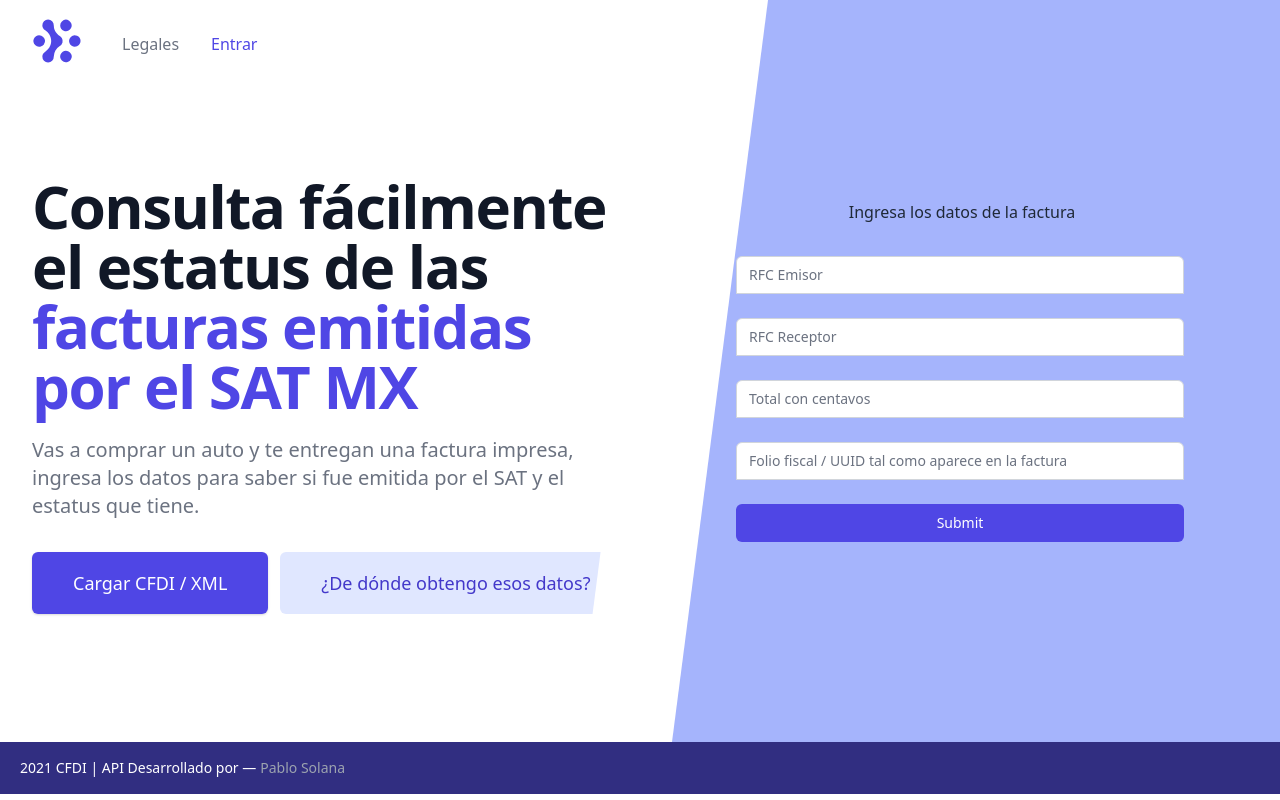
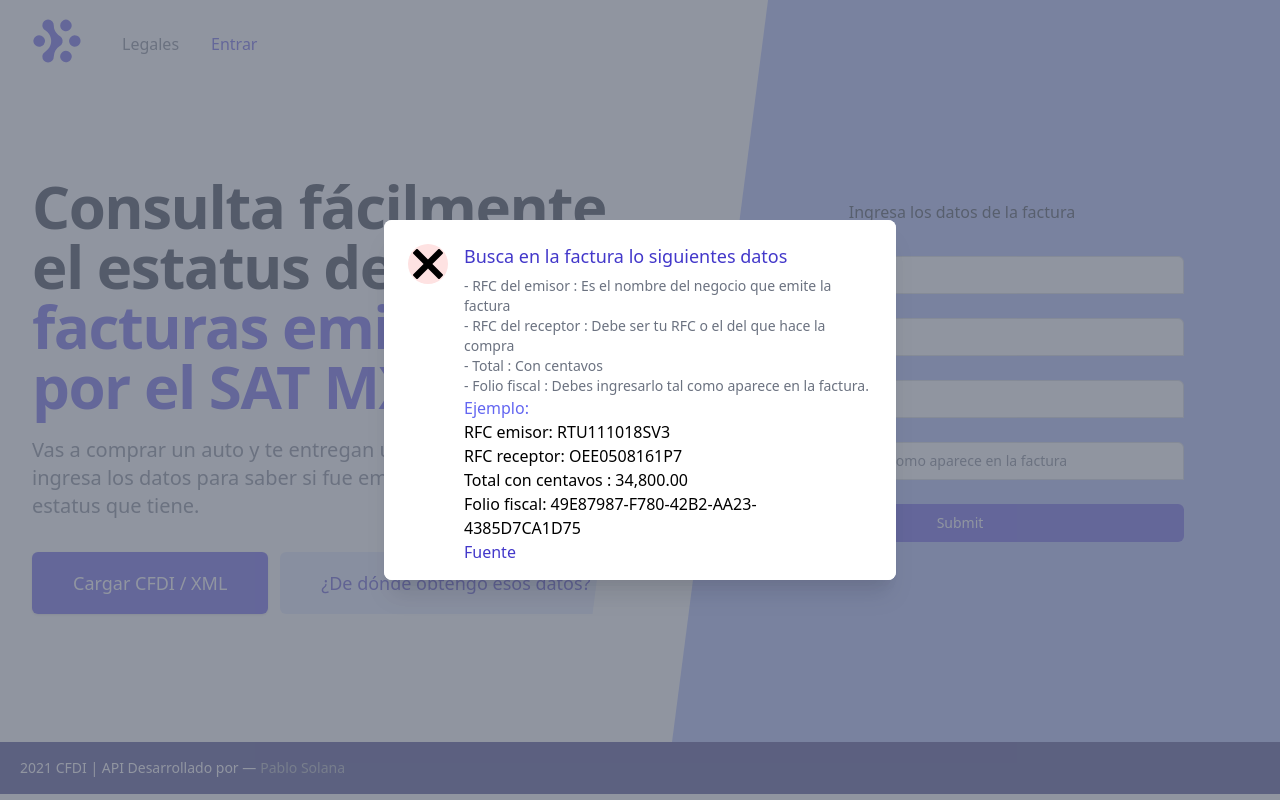
Before and after one commit to juanpablosolana/cfdiAPI, a Next.js app: page / in a window 1280 px wide. Both pictures are taken after a click on the link "¿De dónde obtengo esos datos?". Built offline with nearby package versions, Linux system fonts and the light colour scheme.

Commit message:
modal ok

```diff
--- a/components/Header/index.js
+++ b/components/Header/index.js
@@ -1,10 +1,15 @@
 import Image from 'next/image'
-import Link from 'next/link'
+// import Link from 'next/link'
 import Form from '../Form'
+import HelpInfo from '../HelpInfo'
+import { useState } from 'react'
 
 const Header = () => {
+ const [isOpen, setIsOpen] = useState(false)
+
   return (
     <div className="relative bg-white overflow-hidden">
+      <HelpInfo state={isOpen} setState={setIsOpen} />
       <div className="max-w-7xl mx-auto max-h-screen">
         <div className="relative z-10 pb-8 bg-white sm:pb-16 md:pb-20 lg:max-w-2xl lg:w-full lg:pb-28 xl:pb-32">
           <svg className="hidden lg:block absolute right-0 inset-y-0 h-full w-48 text-white transform translate-x-1/2" fill="currentColor" viewBox="0 0 100 100" preserveAspectRatio="none" aria-hidden="true">
@@ -75,7 +80,7 @@ const Header = () => {
                     Cargar CFDI / XML
                   </a>
                 </div>
-                <div className="mt-3 sm:mt-0 sm:ml-3">
+                <div className="mt-3 sm:mt-0 sm:ml-3" onClick={()=>setIsOpen(true)}>
                   <a href="#" className="w-full flex items-center justify-center px-8 py-3 border border-transparent text-base font-medium rounded-md text-indigo-700 bg-indigo-100 hover:bg-indigo-200 md:py-4 md:text-lg md:px-10">
                     ¿De dónde obtengo esos datos?
                   </a>
--- a/components/HelpInfo/index.js
+++ b/components/HelpInfo/index.js
@@ -1,48 +1,89 @@
-const HelpInfo=()=>{
-  return(
-    <div className="help-info">
-      <div className="help-info-title">
-        <h3>Help</h3>
-      </div>
-      <div className="help-info-content">
-        <p>
-          <span className="help-info-content-title">
-            <b>How to use the app?</b>
-          </span>
-          <br/>
-          <span className="help-info-content-text">
-            <b>1. </b>
-            <span>
-              <b>Login</b>
-              <br/>
-              <span>
-                <b>1.1 </b>
-                <span>
-                  <b>Sign in</b>
-                  <br/>
-                  <span>
-                    <b>1.1.1 </b>
-                    <span>
-                      <b>Sign in with your account</b>
-                      <br/>
-                      <span>
-                        <b>
-                          <span>
-                            <b>
+import React, { useEffect, useState } from "react";
+import ReactDOM from "react-dom";
 
-                            </b>
-                          </span>
-                        </b>
-                      </span>
-                    </span>
-                  </span>
-                </span>
-              </span>
-            </span>
-          </span>
-        </p>
-      </div>
-    </div>
-  )
+function HelpInfo({ state, setState }) {
+  const [isBrowser, setIsBrowser] = useState(false);
+
+  useEffect(() => {
+    setIsBrowser(state);
+  }, [state]);
+
+  if (isBrowser) {
+    return ReactDOM.createPortal(
+
+      <div className="fixed z-10 inset-0 overflow-y-auto" aria-labelledby="modal-title" role="dialog" aria-modal="true">
+        <div className="flex items-end justify-center min-h-screen pt-4 px-4 pb-20 text-center sm:block sm:p-0">
+          <div className="fixed inset-0 bg-gray-500 bg-opacity-75 transition-opacity" aria-hidden="true"></div>
+          <span className="hidden sm:inline-block sm:align-middle sm:h-screen" aria-hidden="true">&#8203;</span>
+          <div className="inline-block align-bottom bg-white rounded-lg text-left overflow-hidden shadow-xl transform transition-all sm:my-8 sm:align-middle sm:max-w-lg sm:w-full">
+            <div className="bg-white px-4 pt-5 pb-4 sm:p-6 sm:pb-4">
+              <div className="sm:flex sm:items-start">
+                <div className="mx-auto flex-shrink-0 flex items-center justify-center h-12 w-12 rounded-full bg-red-100 sm:mx-0 sm:h-10 sm:w-10" onClick={_ => { setIsBrowser(false), setState(false) }}>
+                  <svg
+                    xmlns="http://www.w3.org/2000/svg"
+                    width="512"
+                    height="512"
+                    enableBackground="new 0 0 512 512"
+                    version="1.1"
+                    viewBox="0 0 512 512"
+                    xmlSpace="preserve"
+                    className="cursor-pointer"
+                  >
+                    <path d="M443.6 387.1L312.4 255.4l131.5-130c5.4-5.4 5.4-14.2 0-19.6l-37.4-37.6c-2.6-2.6-6.1-4-9.8-4-3.7 0-7.2 1.5-9.8 4L256 197.8 124.9 68.3c-2.6-2.6-6.1-4-9.8-4-3.7 0-7.2 1.5-9.8 4L68 105.9c-5.4 5.4-5.4 14.2 0 19.6l131.5 130L68.4 387.1c-2.6 2.6-4.1 6.1-4.1 9.8 0 3.7 1.4 7.2 4.1 9.8l37.4 37.6c2.7 2.7 6.2 4.1 9.8 4.1 3.5 0 7.1-1.3 9.8-4.1L256 313.1l130.7 131.1c2.7 2.7 6.2 4.1 9.8 4.1 3.5 0 7.1-1.3 9.8-4.1l37.4-37.6c2.6-2.6 4.1-6.1 4.1-9.8-.1-3.6-1.6-7.1-4.2-9.7z"></path>
+                  </svg>
+                </div>
+                <div className="mt-3 text-center sm:mt-0 sm:ml-4 sm:text-left">
+                  <h3 className="text-lg leading-6 font-medium text-indigo-700" id="modal-title">
+                    Busca en la factura lo siguientes datos
+                  </h3>
+                  <div className="mt-2">
+                    <ul className="text-sm text-gray-500">
+                      <li>
+                       - RFC del emisor : Es el nombre del negocio que emite la factura
+                      </li>
+                      <li>
+                       - RFC del receptor : Debe ser tu RFC o el del que hace la compra
+                      </li>
+                      <li>
+                       - Total : Con centavos
+                      </li>
+                      <li>
+                       - Folio fiscal : Debes ingresarlo tal como aparece en la factura.
+                      </li>
+                    </ul>
+                    <section>
+                      <h3 className="text-indigo-500">Ejemplo:</h3>
+                      <ul>
+                        <li>
+                          RFC emisor: RTU111018SV3
+                        </li>
+                        <li>
+                          RFC receptor: OEE0508161P7
+                        </li>
+                        <li>
+                          Total con centavos : 34,800.00
+                        </li>
+                        <li>
+                          Folio fiscal: 49E87987-F780-42B2-AA23-4385D7CA1D75
+                        </li>
+                      </ul>
+                      <a href="http://transparencia.hidalgo.gob.mx/descargables/ENTIDADES/OperadoraEventosEH/48r/ComunicacionS/2018/4trim/facturas/C-035.pdf" target="_blank" rel="noopener noreferrer" className="text-indigo-700	">
+                        Fuente
+                      </a>
+                    </section>
+                  </div>
+                </div>
+              </div>
+            </div>
+          </div>
+        </div>
+      </div>,
+      document.getElementById("modal-root")
+    );
+  } else {
+    return null;
+  }
+
 }
+
 export default HelpInfo;
--- a/pages/_document.js
+++ b/pages/_document.js
@@ -26,6 +26,7 @@ export default class MyDocument extends Document {
         <body>
           <Main />
           <NextScript />
+          <div id="modal-root"></div>
         </body>
       </Html>
     )
--- a/pages/index.js
+++ b/pages/index.js
@@ -2,6 +2,7 @@ import Head from 'next/head'
 import Header from '../components/Header'
 // import UploadFile from '../components/UploadFile'
 import Footer from '../components/Footer'
+// import HelpInfo from '../components/HelpInfo'
 
 
 export default function Home() {
@@ -14,6 +15,7 @@ export default function Home() {
       </Head>
       {/* <UploadFile /> */}
       <Header />
+      {/* <HelpInfo /> */}
       {/* <Supabase/> */}
       <Footer />
     </div>
```
Also changed, not shown: public/img/facturas/1.png (added), public/img/facturas/rfc_emisor.png (added).
